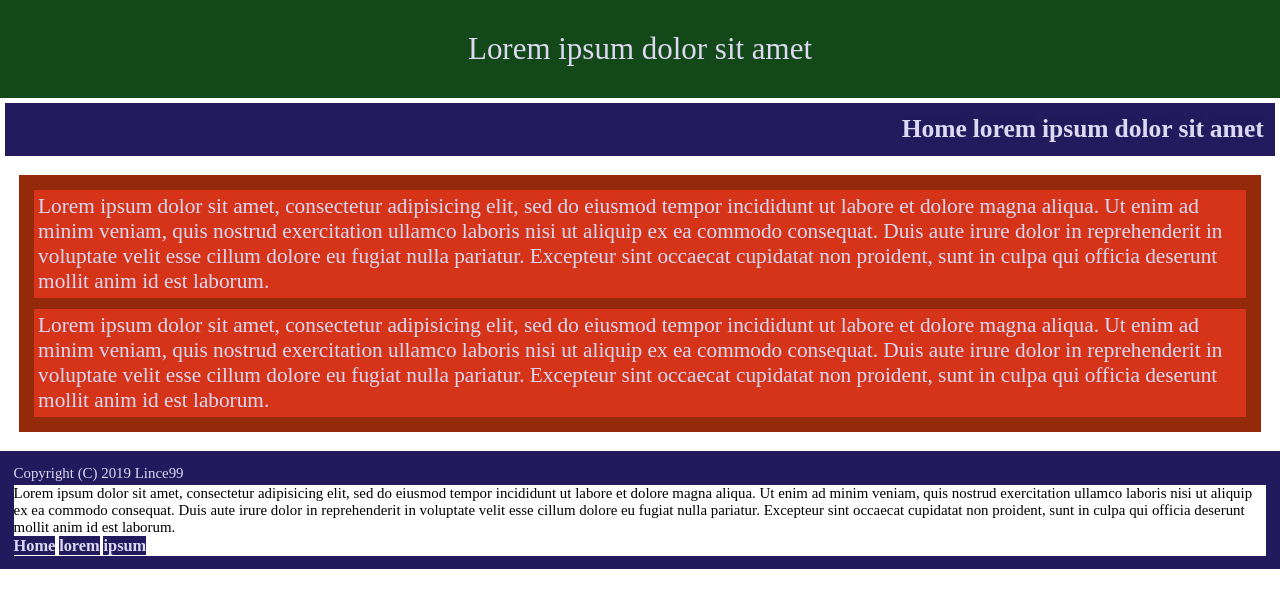
After one commit to Lince99/Websites, a PHP site: page /CSS_examples/website1.html in a window 1280 px wide. The commit adds this page. Shown: the top 608 px of the page. Run offline with PHP 8.4, Linux system fonts and the light colour scheme.

Commit message:
Add new exercise

```diff
--- /dev/null
+++ b/CSS_examples/style1.css
@@ -0,0 +1,88 @@
+/*
+COLORS:
+#134818
+#94290B
+ #D53419
+#241B5F
+
+#DDD9F3
+#18152A
+*/
+
+* {
+    margin: 0;
+    padding: 0;
+    border: 0;
+    font-size: 1.1em;
+}
+
+body {
+    background-color: white;
+}
+
+.header {
+    font-size: 1.6em;
+    text-align: center;
+    background-color: #134818;
+    color: #DDD9F3;
+    padding: 1em;
+}
+
+.navbar {
+    text-align: right;
+    font-size: 1.2em;
+    background-color: #241B5F;
+    color: black;
+    margin: 0.2em;
+    padding: 0.5em;
+}
+
+a {
+    font-weight: bold;
+    text-decoration: none;
+    color: #DDD9F3;
+    background-color: #231A5D;
+}
+
+a.navbar {
+    background-color: #231A5D;
+    color: #DDD9F3;
+}
+
+a.navbar:hover, a.navbar:focus {
+    background-color: #231A5D;
+    color: #DDD9F3;
+}
+
+a.navbar:active {
+    background-color: #231A5D;
+    color: #DDD9F3;
+}
+
+.content {
+    margin: 1em;
+    font-size: 1.0em;
+    padding: 0.2em;
+    background-color: #94290B;
+    color: #DDD9F3;
+}
+
+.subcontent {
+    margin: 0.5em;
+    padding: 0.2em;
+    background-color: #D53419;
+    color: #DDD9F3;
+}
+
+.footer {
+    padding: 1em;
+    font-size: 0.7em;
+    background-color: #231A5D;
+    color: #DDD9F3;
+}
+
+.footbar {
+    margin-top: 0.2em;
+    background-color: white;
+    color: black;
+}
--- /dev/null
+++ b/CSS_examples/website1.html
@@ -0,0 +1,41 @@
+<!DOCTYPE html>
+<html>
+    <head>
+        <meta charset="utf-8">
+        <title>Lorem ipsite</title>
+        <link rel="stylesheet" href="style1.css">
+    </head>
+    <body>
+        <div class="header">
+            Lorem ipsum dolor sit amet
+        </div>
+        <div class="navbar">
+            <a href="#">Home</a>
+            <a href="#">lorem</a>
+            <a href="#">ipsum</a>
+            <a href="#">dolor</a>
+            <a href="#">sit</a>
+            <a href="#">amet</a>
+        </div>
+        <div class="content">
+            <div class="subcontent">
+                Lorem ipsum dolor sit amet, consectetur adipisicing elit, sed do eiusmod tempor incididunt ut labore et dolore magna aliqua. Ut enim ad minim veniam, quis nostrud exercitation ullamco laboris nisi ut aliquip ex ea commodo consequat. Duis aute irure dolor in reprehenderit in voluptate velit esse cillum dolore eu fugiat nulla pariatur. Excepteur sint occaecat cupidatat non proident, sunt in culpa qui officia deserunt mollit anim id est laborum.
+            </div>
+            <div class="subcontent">
+                Lorem ipsum dolor sit amet, consectetur adipisicing elit, sed do eiusmod tempor incididunt ut labore et dolore magna aliqua. Ut enim ad minim veniam, quis nostrud exercitation ullamco laboris nisi ut aliquip ex ea commodo consequat. Duis aute irure dolor in reprehenderit in voluptate velit esse cillum dolore eu fugiat nulla pariatur. Excepteur sint occaecat cupidatat non proident, sunt in culpa qui officia deserunt mollit anim id est laborum.
+            </div>
+        </div>
+        <div class="footer">
+            <div id="copyright">
+                Copyright (C) 2019 Lince99
+            </div>
+            <div class="footbar">
+                Lorem ipsum dolor sit amet, consectetur adipisicing elit, sed do eiusmod tempor incididunt ut labore et dolore magna aliqua. Ut enim ad minim veniam, quis nostrud exercitation ullamco laboris nisi ut aliquip ex ea commodo consequat. Duis aute irure dolor in reprehenderit in voluptate velit esse cillum dolore eu fugiat nulla pariatur. Excepteur sint occaecat cupidatat non proident, sunt in culpa qui officia deserunt mollit anim id est laborum.
+                <br/>
+                <a href="#">Home</a>
+                <a href="#">lorem</a>
+                <a href="#">ipsum</a>
+            </div>
+        </div>
+    </body>
+</html>
```
Also changed, not shown: JS_inside_html/esempio_document_write.html (added, +119 -0 lines), index.html (added, +40 -0 lines), mdc/gallery.php (+5 -5 lines), mdc/index.php (+6 -10 lines).
